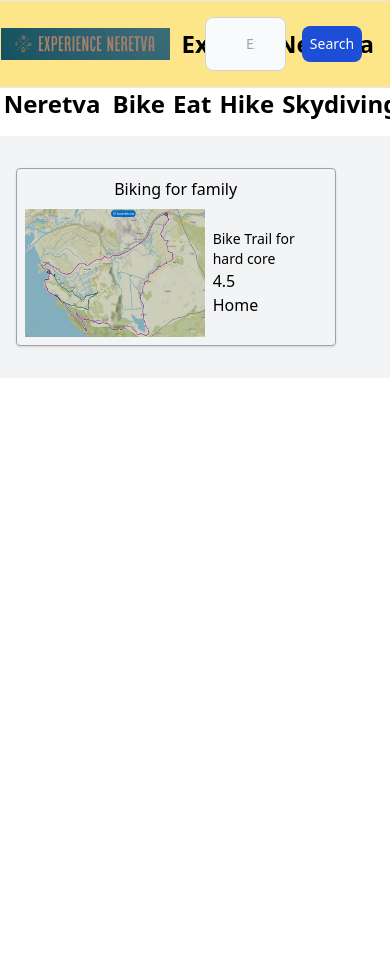
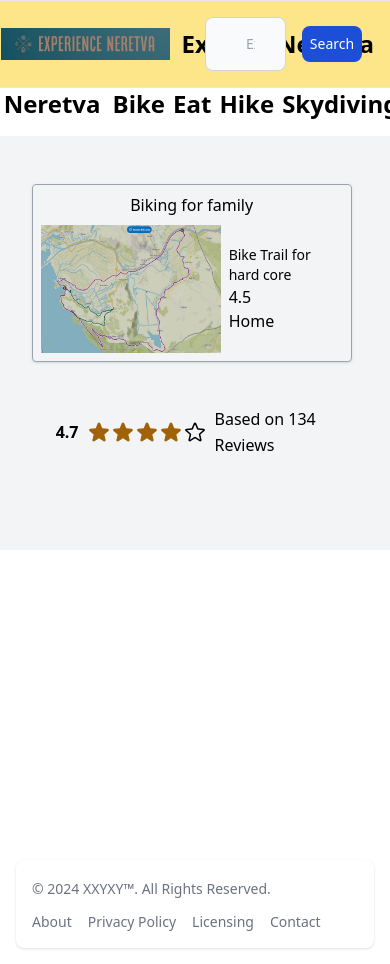
Before and after one commit to nborcic/Visit-Neretva, a SvelteKit app in the folder my-app/: page /spots/0 in a window 390 px wide. Before the commit the page ends 844 px from the top, so only its background shows below. Built offline with nearby package versions, Linux system fonts and the light colour scheme.

Commit message:
implimented footer, styling and desinging spots sites individualy

```diff
--- a/my-app/src/lib/sampleData.ts
+++ b/my-app/src/lib/sampleData.ts
@@ -1,4 +1,3 @@
-
 export const spots = [
   {
     name: "Biking for family",
@@ -6,7 +5,11 @@ export const spots = [
     description: "Bike Trail for hard core",
     averageRating: 4.5,
     pic: "Spots_bike_trail.JPG",
-      id:0,
+    id: 0,
+    price: "Placeholder for price",
+    address: "Placeholder for address",
+    website: "Placeholder for website",
+    phoneNumber: "Placeholder for phone number",
   },
   {
     name: "Surf school",
@@ -14,15 +17,23 @@ export const spots = [
     description: "Place to learn and enjoy surfing.",
     averageRating: 4.7,
     pic: "surf school.jpg",
-      id:1,
+    id: 1,
+    price: "Placeholder for price",
+    address: "Placeholder for address",
+    website: "Placeholder for website",
+    phoneNumber: "Placeholder for phone number",
   },
   {
     name: "Rock Climbing Camp",
     type: "Activity",
     description: "Challenging vertical climbs for all skill levels.",
     averageRating: 4.8,
-      pic: "rock clymbing school.jpg",
-      id:2,
+    pic: "rock climbing school.jpg",
+    id: 2,
+    price: "Placeholder for price",
+    address: "Placeholder for address",
+    website: "Placeholder for website",
+    phoneNumber: "Placeholder for phone number",
   },
   {
     name: "Kayak Adventures",
@@ -30,7 +41,11 @@ export const spots = [
     description: "Explore rivers and coastlines with guided kayak tours.",
     averageRating: 4.6,
     pic: "kayak adventures.jpg",
-      id:3,
+    id: 3,
+    price: "Placeholder for price",
+    address: "Placeholder for address",
+    website: "Placeholder for website",
+    phoneNumber: "Placeholder for phone number",
   },
   {
     name: "Hiking Trails Expedition",
@@ -38,24 +53,36 @@ export const spots = [
     description: "Discover breathtaking trails and scenic views.",
     averageRating: 4.9,
     pic: "trails expedition.jpg",
-      id:4,
+    id: 4,
+    price: "Placeholder for price",
+    address: "Placeholder for address",
+    website: "Placeholder for website",
+    phoneNumber: "Placeholder for phone number",
   },
+
   {
     name: "Mountain Biking Blast",
     type: "Activity",
     description: "Experience thrilling downhill and cross-country trails.",
     averageRating: 4.4,
     pic: "Mountain Biking Blast.jpg",
-      id:5,
+    id: 5,
+    price: "Placeholder for price",
+    address: "Placeholder for address",
+    website: "Placeholder for website",
+    phoneNumber: "Placeholder for phone number",
   },
   {
     name: "Skydiving Thrill",
     type: "Activity",
-      description:
-        "Skydive with experienced instructors for an adrenaline rush.",
+    description: "Skydive with experienced instructors for an adrenaline rush.",
     averageRating: 4.9,
     pic: "Skydiving Thrill.jpg",
-      id:6,
+    id: 6,
+    price: "Placeholder for price",
+    address: "Placeholder for address",
+    website: "Placeholder for website",
+    phoneNumber: "Placeholder for phone number",
   },
   {
     name: "Sailing School",
@@ -63,7 +90,11 @@ export const spots = [
     description: "Learn to sail in the open sea with certified instructors.",
     averageRating: 4.3,
     pic: "Sailing School.jpg",
-      id:7,
+    id: 7,
+    price: "Placeholder for price",
+    address: "Placeholder for address",
+    website: "Placeholder for website",
+    phoneNumber: "Placeholder for phone number",
   },
   {
     name: "Wildlife Safari",
@@ -72,7 +103,11 @@ export const spots = [
       "Get up close with nature and wildlife in their natural habitat.",
     averageRating: 4.7,
     pic: "Wildlife Safari.webp",
-      id:8,
+    id: 8,
+    website: "www.newSite4.com",
+    phoneNumber: "+321-654-98704",
+    price: "$110.00",
+    address: "123 Example St, City4, Country",
   },
   {
     name: "Scuba Diving Discovery",
@@ -80,8 +115,11 @@ export const spots = [
     description: "Explore underwater worlds and marine life.",
     averageRating: 4.8,
     pic: "Scuba Diving Discovery.jpg",
-      id:9,
-
+    id: 9,
+    website: "www.newSite3.com",
+    phoneNumber: "+321-654-98703",
+    price: "$95.00",
+    address: "123 Example St, City3, Country",
   },
   {
     name: "Snowboarding Camp",
@@ -90,15 +128,22 @@ export const spots = [
       "Hit the slopes with professional coaching and fun snowboarding sessions.",
     averageRating: 4.6,
     pic: "Snowboarding Camp.webp",
-      id:10,
+    id: 10,
+    website: "www.newSite2.com",
+    phoneNumber: "+321-654-98702",
+    price: "$80.00",
+    address: "123 Example St, City2, Country",
   },
   {
     name: "Yoga Retreat",
     type: "Activity",
-      description:
-        "Relax and rejuvenate with yoga sessions in serene locations.",
+    description: "Relax and rejuvenate with yoga sessions in serene locations.",
     averageRating: 4.9,
     pic: "Yoga Retreat.jpg",
-      id:11,
+    id: 11,
+    website: "www.newSite1.com",
+    phoneNumber: "+321-654-98701",
+    price: "$65.00",
+    address: "123 Example St, City1, Country",
   },
 ];
--- a/my-app/src/routes/+layout.svelte
+++ b/my-app/src/routes/+layout.svelte
@@ -82,3 +82,34 @@
     </div>
   </div>
 </div>
+<footer class="bg-white rounded-lg shadow m-4 dark:bg-gray-800">
+  <div
+    class="w-full mx-auto max-w-screen-xl p-4 md:flex md:items-center md:justify-between"
+  >
+    <span class="text-sm text-gray-500 sm:text-center dark:text-gray-400"
+      >© 2024 <a href="https://google.com/" class="hover:underline"
+        >XXYXY™</a
+      >. All Rights Reserved.
+    </span>
+    <ul
+      class="flex flex-wrap items-center mt-3 text-sm font-medium text-gray-500 dark:text-gray-400 sm:mt-0"
+    >
+      <li>
+        <!-- svelte-ignore a11y-invalid-attribute -->
+        <a href="#" class="hover:underline me-4 md:me-6">About</a>
+      </li>
+      <li>
+        <!-- svelte-ignore a11y-invalid-attribute -->
+        <a href="#" class="hover:underline me-4 md:me-6">Privacy Policy</a>
+      </li>
+      <li>
+        <!-- svelte-ignore a11y-invalid-attribute -->
+        <a href="#" class="hover:underline me-4 md:me-6">Licensing</a>
+      </li>
+      <li>
+        <!-- svelte-ignore a11y-invalid-attribute -->
+        <a href="#" class="hover:underline">Contact</a>
+      </li>
+    </ul>
+  </div>
+</footer>
--- a/my-app/src/routes/spots/+page.svelte
+++ b/my-app/src/routes/spots/+page.svelte
@@ -45,23 +45,23 @@
           <!--Discription and review rate-->
           <div class="flex text-sm">{spot.description}</div>
           <div class="flex">{spot.averageRating}</div>
-          <a href="/spots/{spot.id}">Show more</a>
+
+          <a href="/spots/{spot.id}" class="flex text-center hover:text-red"
+            >Show more</a
+          >
         </div>
       </div>
     </div>
   {/each}
 </div>
 
-<div
-  class="embla m-7"
-  use:emblaCarouselSvelte={{ options, plugins }}
-  on:emblaInit={onInit}
->
+<div class="embla m-7" use:emblaCarouselSvelte={{ options, plugins }}>
   <div class="embla__container">
     {#each pics as pic}
       <div
         class="embla__slide w-full h-[700px] overflow-y-hidden flex items-center"
       >
+        <!-- svelte-ignore a11y-missing-attribute -->
         <img src={pic.pic} class="w-full" />
       </div>
     {/each}
@@ -80,15 +80,19 @@
         class="flex flex-wrap items-center mt-3 text-sm font-medium text-gray-500 dark:text-gray-400 sm:mt-0"
       >
         <li>
+          <!-- svelte-ignore a11y-invalid-attribute -->
           <a href="#" class="hover:underline me-4 md:me-6">About</a>
         </li>
         <li>
+          <!-- svelte-ignore a11y-invalid-attribute -->
           <a href="#" class="hover:underline me-4 md:me-6">Privacy Policy</a>
         </li>
         <li>
+          <!-- svelte-ignore a11y-invalid-attribute -->
           <a href="#" class="hover:underline me-4 md:me-6">Licensing</a>
         </li>
         <li>
+          <!-- svelte-ignore a11y-invalid-attribute -->
           <a href="#" class="hover:underline">Contact</a>
         </li>
       </ul>
--- a/my-app/src/routes/spots/[id]/+layout.svelte
+++ b/my-app/src/routes/spots/[id]/+layout.svelte
@@ -2,6 +2,6 @@
   import "/src/app.css";
 </script>
 
-<main class="w-full p-4">
+<main class="w-full p-8">
   <slot />
 </main>
--- a/my-app/src/routes/spots/[id]/+page.svelte
+++ b/my-app/src/routes/spots/[id]/+page.svelte
@@ -3,7 +3,7 @@
 </script>
 
 <div
-  class="flex flex-col items-center gap-2 border border-gray-400 rounded shadow w-80 p-2 font-sans"
+  class="flex flex-col items-center gap-2 border border-gray-400 rounded shadow w-80 p-2 font-sans "
 >
   <!--each box-->
 
@@ -24,3 +24,92 @@
     </div>
   </div>
 </div>
+<div class="reviewAndRating">
+  <div
+    class="grid min-h-[140px] w-full place-items-center overflow-x-scroll rounded-lg p-6 lg:overflow-visible"
+  >
+    <div class="flex items-center gap-2 font-bold text-blue-gray-500">
+      4.7
+      <div class="inline-flex items-center">
+        <span>
+          <svg
+            xmlns="http://www.w3.org/2000/svg"
+            viewBox="0 0 24 24"
+            fill="currentColor"
+            class="w-6 h-6 text-yellow-700 cursor-pointer"
+          >
+            <path
+              fill-rule="evenodd"
+              d="M10.788 3.21c.448-1.077 1.976-1.077 2.424 0l2.082 5.007 5.404.433c1.164.093 1.636 1.545.749 2.305l-4.117 3.527 1.257 5.273c.271 1.136-.964 2.033-1.96 1.425L12 18.354 7.373 21.18c-.996.608-2.231-.29-1.96-1.425l1.257-5.273-4.117-3.527c-.887-.76-.415-2.212.749-2.305l5.404-.433 2.082-5.006z"
+              clip-rule="evenodd"
+            ></path>
+          </svg>
+        </span>
+        <span>
+          <svg
+            xmlns="http://www.w3.org/2000/svg"
+            viewBox="0 0 24 24"
+            fill="currentColor"
+            class="w-6 h-6 text-yellow-700 cursor-pointer"
+          >
+            <path
+              fill-rule="evenodd"
+              d="M10.788 3.21c.448-1.077 1.976-1.077 2.424 0l2.082 5.007 5.404.433c1.164.093 1.636 1.545.749 2.305l-4.117 3.527 1.257 5.273c.271 1.136-.964 2.033-1.96 1.425L12 18.354 7.373 21.18c-.996.608-2.231-.29-1.96-1.425l1.257-5.273-4.117-3.527c-.887-.76-.415-2.212.749-2.305l5.404-.433 2.082-5.006z"
+              clip-rule="evenodd"
+            ></path>
+          </svg>
+        </span>
+        <span>
+          <svg
+            xmlns="http://www.w3.org/2000/svg"
+            viewBox="0 0 24 24"
+            fill="currentColor"
+            class="w-6 h-6 text-yellow-700 cursor-pointer"
+          >
+            <path
+              fill-rule="evenodd"
+              d="M10.788 3.21c.448-1.077 1.976-1.077 2.424 0l2.082 5.007 5.404.433c1.164.093 1.636 1.545.749 2.305l-4.117 3.527 1.257 5.273c.271 1.136-.964 2.033-1.96 1.425L12 18.354 7.373 21.18c-.996.608-2.231-.29-1.96-1.425l1.257-5.273-4.117-3.527c-.887-.76-.415-2.212.749-2.305l5.404-.433 2.082-5.006z"
+              clip-rule="evenodd"
+            ></path>
+          </svg>
+        </span>
+        <span>
+          <svg
+            xmlns="http://www.w3.org/2000/svg"
+            viewBox="0 0 24 24"
+            fill="currentColor"
+            class="w-6 h-6 text-yellow-700 cursor-pointer"
+          >
+            <path
+              fill-rule="evenodd"
+              d="M10.788 3.21c.448-1.077 1.976-1.077 2.424 0l2.082 5.007 5.404.433c1.164.093 1.636 1.545.749 2.305l-4.117 3.527 1.257 5.273c.271 1.136-.964 2.033-1.96 1.425L12 18.354 7.373 21.18c-.996.608-2.231-.29-1.96-1.425l1.257-5.273-4.117-3.527c-.887-.76-.415-2.212.749-2.305l5.404-.433 2.082-5.006z"
+              clip-rule="evenodd"
+            ></path>
+          </svg>
+        </span>
+        <span>
+          <svg
+            xmlns="http://www.w3.org/2000/svg"
+            fill="none"
+            viewBox="0 0 24 24"
+            stroke-width="1.5"
+            stroke="currentColor"
+            class="w-6 h-6 cursor-pointer text-blue-gray-500"
+          >
+            <path
+              stroke-linecap="round"
+              stroke-linejoin="round"
+              d="M11.48 3.499a.562.562 0 011.04 0l2.125 5.111a.563.563 0 00.475.345l5.518.442c.499.04.701.663.321.988l-4.204 3.602a.563.563 0 00-.182.557l1.285 5.385a.562.562 0 01-.84.61l-4.725-2.885a.563.563 0 00-.586 0L6.982 20.54a.562.562 0 01-.84-.61l1.285-5.386a.562.562 0 00-.182-.557l-4.204-3.602a.563.563 0 01.321-.988l5.518-.442a.563.563 0 00.475-.345L11.48 3.5z"
+            >
+            </path>
+          </svg>
+        </span>
+      </div>
+      <p
+        class="block font-sans text-base antialiased font-medium leading-relaxed text-blue-gray-500"
+      >
+        Based on 134 Reviews
+      </p>
+    </div>
+  </div>
+</div>
```
Lines whose indentation alone changed are shown as unchanged.
